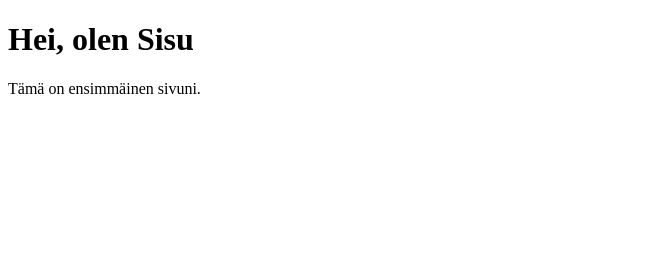
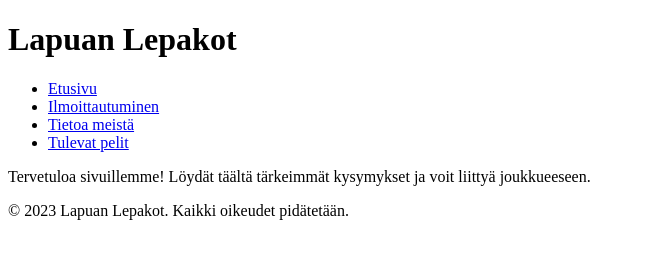
Before and after one commit to sisu1234/web-kurssi, a plain HTML site: page index.html in a window 1280 px wide. Shown: the whole page, without its empty margins (0-645 px from the left). Drawn offline with Linux system fonts and the light colour scheme.

Commit message:
Add files via upload

```diff
--- a/index.html
+++ b/index.html
@@ -2,10 +2,26 @@
 <html lang="fi">
 <head>
     <meta charset="UTF-8">
-    <title>Ensimmäinen sivuni</title>
+    <title>Lapuan Lepakot</title>
+    <link rel="stylesheet" href="styles.css">
+
 </head>
 <body>
-    <h1> Hei, olen Sisu</h1>
-    <p>Tämä on ensimmäinen sivuni.</p>
+    <header>
+    <h1>Lapuan Lepakot</h1>
+    <nav>
+        <ul>
+            <li><a href="index.html">Etusivu</a></li>
+            <li><a href="contact.html">Ilmoittautuminen</a></li>
+            <li><a href="about.html">Tietoa meistä</a></li>
+            <li><a href="listing.html">Tulevat pelit</a></li>
+
+        </ul>
+    </nav>
+    </header>
+    <p>Tervetuloa sivuillemme! Löydät täältä tärkeimmät kysymykset ja voit liittyä joukkueeseen.</p>
+    <footer>
+        <p>&copy; 2023 Lapuan Lepakot. Kaikki oikeudet pidätetään.</p>
+    </footer>
 </body>
 </html>
```
Also changed, not shown: about.html (+1 -0 lines), contact.html (+18 -5 lines), listing.html (+4 -2 lines).
